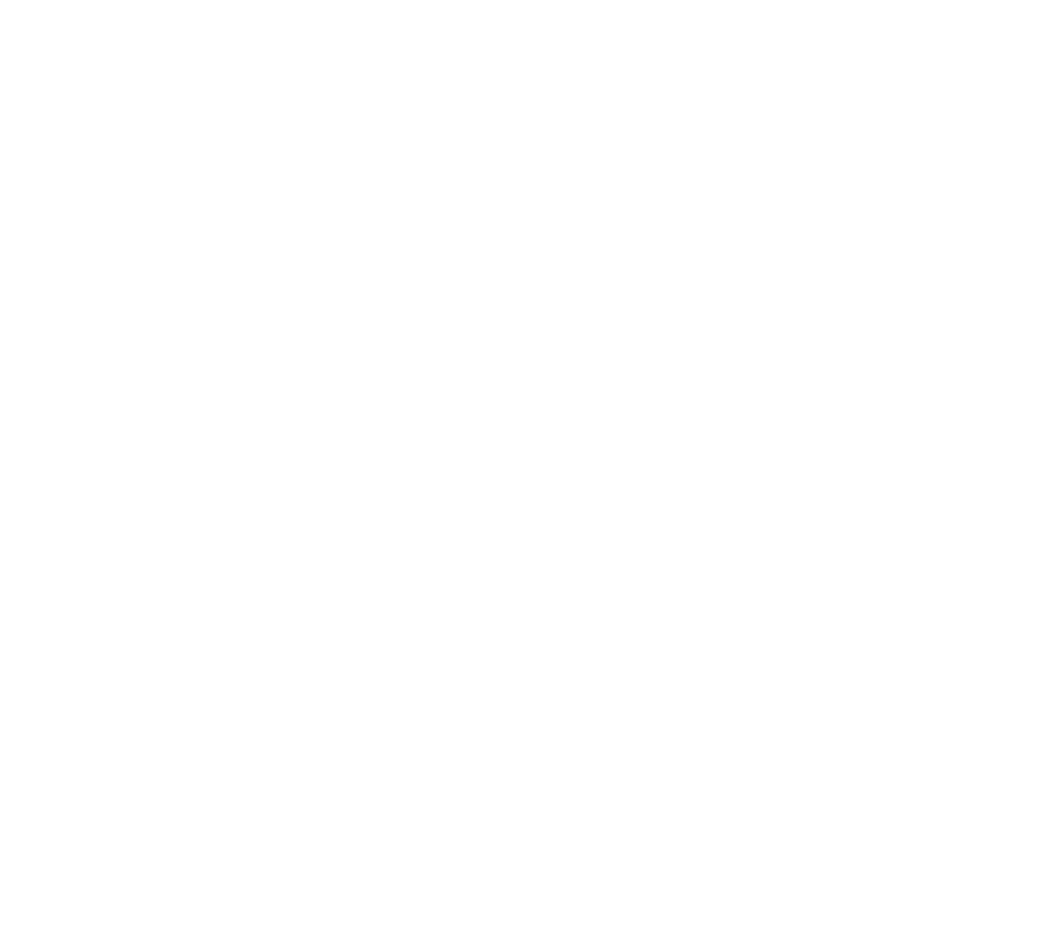
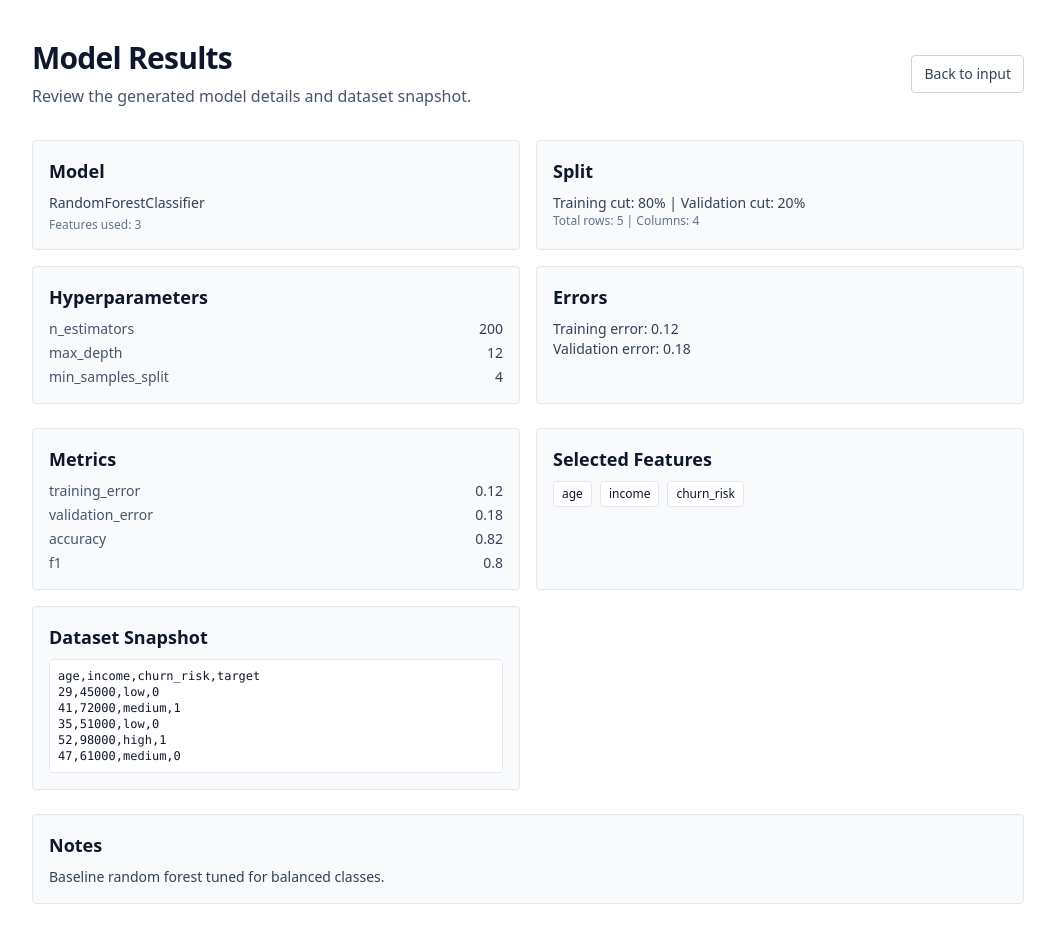
Before and after one commit to yihengli1/ModelPilot, a React (Vite) app in the folder frontend/: page /testing1 in a window 1280 px wide. Before the commit this address had no page. Shown: the whole page, without its empty margins (112-1167 px from the left). Before the commit the page ends 800 px from the top, so only its background shows below. Built offline with nearby package versions, Linux system fonts and the light colour scheme; no server answers.

Commit message:
Added sample ResultsPage + Testing Data

```diff
--- a/frontend/src/App.jsx
+++ b/frontend/src/App.jsx
@@ -1,16 +1,55 @@
+import {
+	BrowserRouter,
+	Routes,
+	Route,
+	useLocation,
+	useNavigate,
+} from "react-router-dom";
 import InputPage from "./components/InputPage";
-import { BrowserRouter, Routes, Route, Link } from "react-router-dom";
+import ResultsPage from "./components/ResultsPage";
+import { fakeResultLarge, fakeResultSmall } from "./lib/testing";
+
+const ResultsRoute = () => {
+	const location = useLocation();
+	const navigate = useNavigate();
+	const { result, datasetText, dimensions } = location.state || {};
+
+	return (
+		<ResultsPage
+			result={result || {}}
+			datasetText={datasetText || ""}
+			dimensions={dimensions || { totalRows: 0, totalColumns: 0 }}
+			onBack={() => navigate("/")}
+		/>
+	);
+};
 
 function App() {
 	return (
-		<>
-			<BrowserRouter>
-				{/* Placeholder for now */}
-				<Routes>
-					<Route path="/" element={<InputPage />} />
-				</Routes>
-			</BrowserRouter>
-		</>
+		<BrowserRouter>
+			<Routes>
+				<Route path="/" element={<InputPage />} />
+				<Route path="/results" element={<ResultsRoute />} />
+				<Route
+					path="/testing1"
+					element={
+						<ResultsPage
+							result={fakeResultSmall}
+							onBack={() => navigate("/")}
+						/>
+					}
+				/>
+				<Route
+					path="/testing2"
+					element={
+						<ResultsPage
+							result={fakeResultLarge}
+							onBack={() => navigate("/")}
+						/>
+					}
+				/>
+			</Routes>
+		</BrowserRouter>
 	);
 }
 
--- a/frontend/src/components/InputPage.jsx
+++ b/frontend/src/components/InputPage.jsx
@@ -1,4 +1,5 @@
 import { useMemo, useState } from "react";
+import { useNavigate } from "react-router-dom";
 import { postCreate } from "../lib/service";
 
 function InputPage() {
@@ -9,11 +10,13 @@
 	});
 	const [fileName, setFileName] = useState("");
 	const [fileRef, setFileRef] = useState(null);
+	const [datasetText, setDatasetText] = useState("");
 	const [prompt, setPrompt] = useState("");
 	const [error, setError] = useState("");
 	const [submitting, setSubmitting] = useState(false);
 	const [submitError, setSubmitError] = useState("");
 	const [result, setResult] = useState(null);
+	const navigate = useNavigate();
 
     const headers = rows.length ? rows[0] : [];
     const bodyRows = useMemo(
@@ -53,6 +56,7 @@
 		const reader = new FileReader();
 		reader.onload = (event) => {
 			const text = event.target.result || "";
+			setDatasetText(text);
 			try {
 				const previewRows = parseCsvPreview(text);
 				if (!previewRows.length) {
@@ -60,6 +64,7 @@
 					setRows([]);
 					setFileName("");
 					setFileRef(null);
+					setDatasetText("");
 					return;
 				}
 				setRows(previewRows);
@@ -70,6 +75,7 @@
 				setRows([]);
 				setFileName("");
 				setFileRef(null);
+				setDatasetText("");
 				setDimensions(() => ({
 					totalRows: 0,
 					totalColumns: 0,
@@ -88,8 +94,15 @@
 		setSubmitting(true);
 		setResult(null);
 		try {
-            const data = postCreate(prompt, fileRef);
+			const data = await postCreate(prompt, fileRef);
 			setResult(data);
+			navigate("/results", {
+				state: {
+					result: data,
+					datasetText,
+					dimensions,
+				},
+			});
 		} catch (err) {
 			setSubmitError(err.message || "Failed to generate model.");
 		} finally {
--- /dev/null
+++ b/frontend/src/components/ResultsPage.jsx
@@ -0,0 +1,155 @@
+import React from "react";
+
+const listifyObject = (obj) =>
+	Object.entries(obj || {}).map(([key, value]) => ({
+		key,
+		value: typeof value === "object" ? JSON.stringify(value) : String(value),
+	}));
+
+function ResultsPage({ result, onBack }) {
+	const payload = result;
+	const modelName = payload.model;
+	const hyperparameters = listifyObject(payload.hyperparameters);
+	const metrics = payload.metrics;
+	const selectedFeatures = payload.selected_features;
+
+	const trainingError = metrics.training_error;
+	const validationError = metrics.validation_error;
+
+	const trainSplit = payload.training_split;
+	const valSplit = payload.val_split;
+
+	const datasetPreview = (result.datasetText || "")
+		.trim()
+		.split(/\r?\n/)
+		.slice(0, 15)
+		.join("\n");
+
+	return (
+		<div className="min-h-screen bg-main-white text-main-black">
+			<div className="mx-auto max-w-5xl px-4 py-10">
+				<header className="mb-8">
+					<div className="flex items-center justify-between">
+						<div>
+							<h1 className="text-3xl font-semibold tracking-tight">
+								Model Results
+							</h1>
+							<p className="mt-2 text-slate-600">
+								Review the generated model details and dataset snapshot.
+							</p>
+						</div>
+						<button
+							onClick={onBack}
+							className="rounded border border-slate-300 px-3 py-2 text-sm font-medium text-slate-700 hover:bg-main-white-hover"
+						>
+							Back to input
+						</button>
+					</div>
+				</header>
+
+				<section className="grid gap-4 sm:grid-cols-2">
+					<div className="rounded border border-slate-200 bg-main-white-hover p-4">
+						<h2 className="text-lg font-semibold mb-2">Model</h2>
+						<p className="text-sm text-slate-700">{modelName}</p>
+						<p className="text-xs text-slate-500 mt-1">
+							Features used: {selectedFeatures.length || "Not provided"}
+						</p>
+					</div>
+
+					<div className="rounded border border-slate-200 bg-main-white-hover p-4">
+						<h2 className="text-lg font-semibold mb-2">Split</h2>
+						<p className="text-sm text-slate-700">
+							Training cut: {trainSplit} | Validation cut: {valSplit}
+						</p>
+						<p className="text-xs text-slate-500">
+							Total rows: {result.dimensions?.totalRows ?? "N/A"} | Columns:{" "}
+							{result.dimensions?.totalColumns ?? "N/A"}
+						</p>
+					</div>
+
+					<div className="rounded border border-slate-200 bg-main-white-hover p-4">
+						<h2 className="text-lg font-semibold mb-2">Hyperparameters</h2>
+						{hyperparameters.length ? (
+							<ul className="space-y-1 text-sm text-slate-700">
+								{hyperparameters.map(({ key, value }) => (
+									<li key={key} className="flex justify-between gap-4">
+										<span className="text-slate-600">{key}</span>
+										<span className="font-medium">{value}</span>
+									</li>
+								))}
+							</ul>
+						) : (
+							<p className="text-sm text-slate-600">Not provided</p>
+						)}
+					</div>
+
+					<div className="rounded border border-slate-200 bg-main-white-hover p-4">
+						<h2 className="text-lg font-semibold mb-2">Errors</h2>
+						<p className="text-sm text-slate-700">
+							Training error: {trainingError}
+						</p>
+						<p className="text-sm text-slate-700">
+							Validation error: {validationError}
+						</p>
+					</div>
+				</section>
+
+				<section className="mt-6 grid gap-4 sm:grid-cols-2">
+					<div className="rounded border border-slate-200 bg-main-white-hover p-4">
+						<h2 className="text-lg font-semibold mb-2">Metrics</h2>
+						{Object.keys(metrics).length ? (
+							<ul className="space-y-1 text-sm text-slate-700">
+								{Object.entries(metrics).map(([key, value]) => (
+									<li key={key} className="flex justify-between gap-4">
+										<span className="text-slate-600">{key}</span>
+										<span className="font-medium">{String(value)}</span>
+									</li>
+								))}
+							</ul>
+						) : (
+							<p className="text-sm text-slate-600">No metrics provided.</p>
+						)}
+					</div>
+
+					<div className="rounded border border-slate-200 bg-main-white-hover p-4">
+						<h2 className="text-lg font-semibold mb-2">Selected Features</h2>
+						{selectedFeatures.length ? (
+							<ul className="flex flex-wrap gap-2 text-xs text-main-black">
+								{selectedFeatures.map((feature) => (
+									<li
+										key={feature}
+										className="rounded border border-slate-200 bg-main-white px-2 py-1"
+									>
+										{feature}
+									</li>
+								))}
+							</ul>
+						) : (
+							<p className="text-sm text-slate-600">Not provided.</p>
+						)}
+					</div>
+
+					<div className="rounded border border-slate-200 bg-main-white-hover p-4">
+						<h2 className="text-lg font-semibold mb-2">Dataset Snapshot</h2>
+						<div className="overflow-auto rounded border border-slate-200 bg-main-white p-2 text-xs text-main-black">
+							<pre className="whitespace-pre-wrap break-words">
+								{datasetPreview || "No dataset found."}
+							</pre>
+						</div>
+					</div>
+				</section>
+
+				{payload.notes && (
+					<section className="mt-6 rounded border border-slate-200 bg-main-white-hover p-4">
+						<h2 className="text-lg font-semibold mb-2">Notes</h2>
+						<p className="text-sm text-slate-700 whitespace-pre-wrap">
+							{payload.notes}
+						</p>
+					</section>
+				)}
+			</div>
+		</div>
+	);
+}
+
+export default ResultsPage;
--- a/frontend/src/lib/service.js
+++ b/frontend/src/lib/service.js
@@ -1,17 +1,17 @@
-const API_BASE_URL = "http://localhost:8000/api";
+const API_BASE_URL = import.meta.env.VITE_API_BASE;
+
+const readFullFile = (file) =>
+	new Promise((resolve, reject) => {
+		const reader = new FileReader();
+		reader.onload = (event) => resolve(event.target?.result || "");
+		reader.onerror = () => reject(new Error("Failed to read file"));
+		reader.readAsText(file);
+	});
 
 export const postCreate = async (prompt, fileRef) => {
 	const dataset = await readFullFile(fileRef);
 
-	const readFullFile = (file) =>
-		new Promise((resolve, reject) => {
-			const reader = new FileReader();
-			reader.onload = (event) => resolve(event.target?.result || "");
-			reader.onerror = () => reject(new Error("Failed to read file"));
-			reader.readAsText(file);
-		});
-
-	const resp = await fetch(`${API_BASE_URL}/create/`, {
+	const resp = await fetch(`${API_BASE_URL}/runs/create/`, {
 		method: "POST",
 		headers: { "Content-Type": "application/json" },
 		body: JSON.stringify({
--- /dev/null
+++ b/frontend/src/lib/testing.js
@@ -0,0 +1,71 @@
+export const fakeResultSmall = {
+	model: "RandomForestClassifier",
+	hyperparameters: {
+		n_estimators: 200,
+		max_depth: 12,
+		min_samples_split: 4,
+	},
+	metrics: {
+		training_error: 0.12,
+		validation_error: 0.18,
+		accuracy: 0.82,
+		f1: 0.80,
+	},
+	selected_features: ["age", "income", "churn_risk"],
+	training_split: "80%",
+	val_split: "20%",
+	notes: "Baseline random forest tuned for balanced classes.",
+	datasetText: `age,income,churn_risk,target
+29,45000,low,0
+41,72000,medium,1
+35,51000,low,0
+52,98000,high,1
+47,61000,medium,0`,
+	dimensions: {
+		totalRows: 5,
+		totalColumns: 4,
+	},
+};
+
+export const fakeResultLarge = {
+	model: "GradientBoostingRegressor",
+	hyperparameters: {
+		n_estimators: 500,
+		learning_rate: 0.05,
+		max_depth: 4,
+		subsample: 0.8,
+	},
+	metrics: {
+		training_error: 1.8,
+		validation_error: 2.4,
+		rmse: 2.4,
+		r2: 0.76,
+	},
+	selected_features: [
+		"feature_1",
+		"feature_2",
+		"feature_3",
+		"feature_4",
+		"feature_5",
+		"feature_6",
+		"feature_7",
+		"feature_8",
+		"feature_9",
+		"feature_10",
+		"feature_11",
+		"feature_12",
+	],
+	training_split: "70%",
+	val_split: "30%",
+	notes: "Regression model with moderate regularization.",
+	datasetText: `feature_1,feature_2,feature_3,feature_4,feature_5,target
+10.1,0.5,yes,12,1.2,101
+11.3,0.6,no,11,1.0,98
+9.8,0.4,yes,13,1.5,105
+12.5,0.7,no,10,1.1,99
+10.9,0.55,yes,12,1.3,102`,
+	dimensions: {
+		totalRows: 5,
+		totalColumns: 6,
+	},
+};
```
Also changed, not shown: frontend/src/components/LandingPage.jsx (deleted), 2 other files (tests, documents, lock files or other folders). Lines whose indentation alone changed are shown as unchanged.
